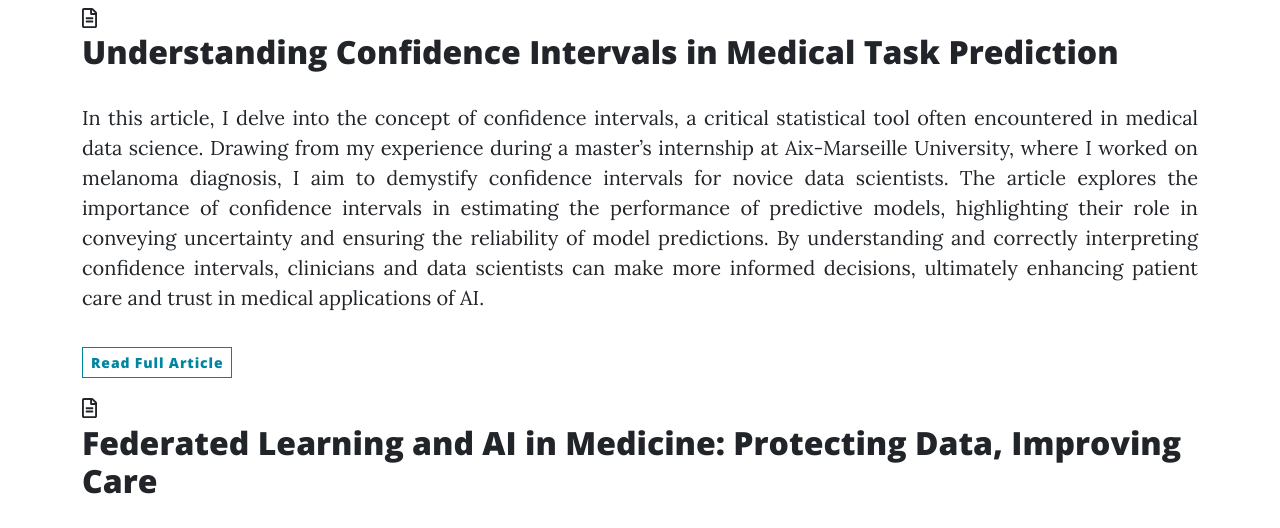
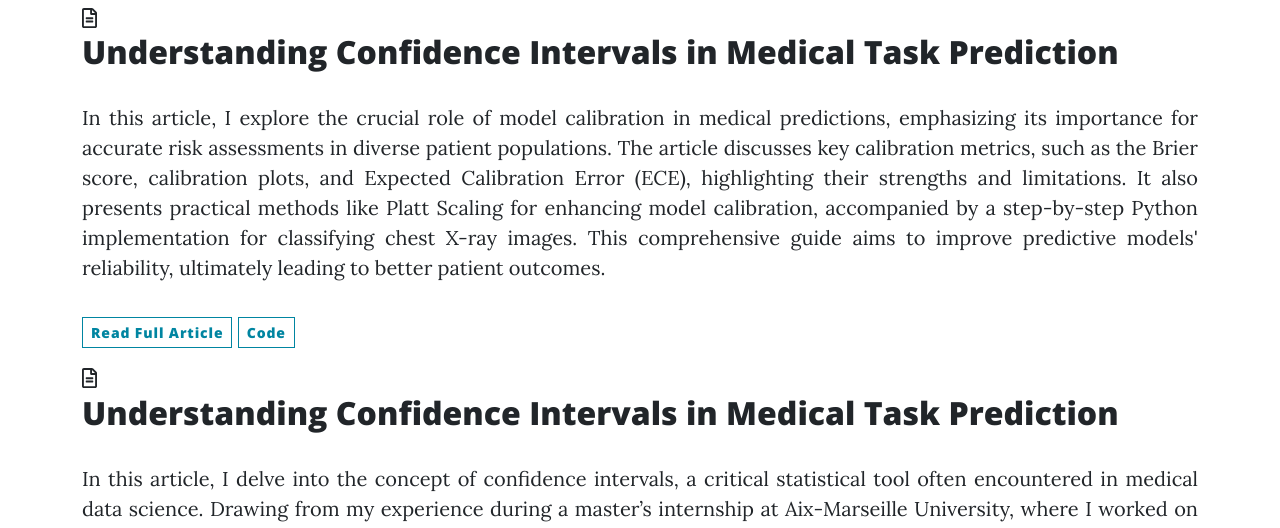
Before and after one commit to cartelgouabou/cartelgouabou.github.io, a plain HTML site: page blog.html in a window 1280 px wide. Shown: the part 638-1166 px from the top of the page. Drawn offline with nearby package versions, Linux system fonts and the light colour scheme.

Commit message:
Update blog.html

```diff
--- a/blog.html
+++ b/blog.html
@@ -60,6 +60,23 @@
                     <div class="col-sm-12">
                         <hr>
                         <h1 class="featurette-heading">Articles</h1>
+                    </div>
+                </div>
+
+                <div class="pub-list-item view-citation" style="margin-bottom: 1rem;">
+                    <i class="far fa-file-alt pub-icon" aria-hidden="true"></i>
+                    <h2>Understanding Confidence Intervals in Medical Task Prediction</h2>
+                    <p class="lead" style="text-align: justify;">
+                        In this article, I explore the crucial role of model calibration in medical predictions, emphasizing its importance
+                        for accurate risk assessments in diverse patient populations. The article discusses key calibration metrics, such as
+                        the Brier score, calibration plots, and Expected Calibration Error (ECE), highlighting their strengths and limitations.
+                        It also presents practical methods like Platt Scaling for enhancing model calibration, accompanied by a step-by-step Python
+                        implementation for classifying chest X-ray images. This comprehensive guide aims to improve predictive models' reliability,
+                        ultimately leading to better patient outcomes.
+                    </p>
+                    <div class="btn-links">
+                        <a class="btn btn-outline-primary btn-page-header btn-sm" href="https://medium.com/@cartelgouabou/enhancing-medical-predictions-a-comprehensive-guide-to-model-calibration-3ea741be88d7" target="_blank" rel="noopener">Read Full Article</a>
+                        <a class="btn btn-outline-primary btn-page-header btn-sm" href='https://github.com/cartelgouabou/blog_notebooks/tree/main/guide_to_model_calibration' target=_blank rel=noopener>Code</a>
                     </div>
                 </div>
 
```
